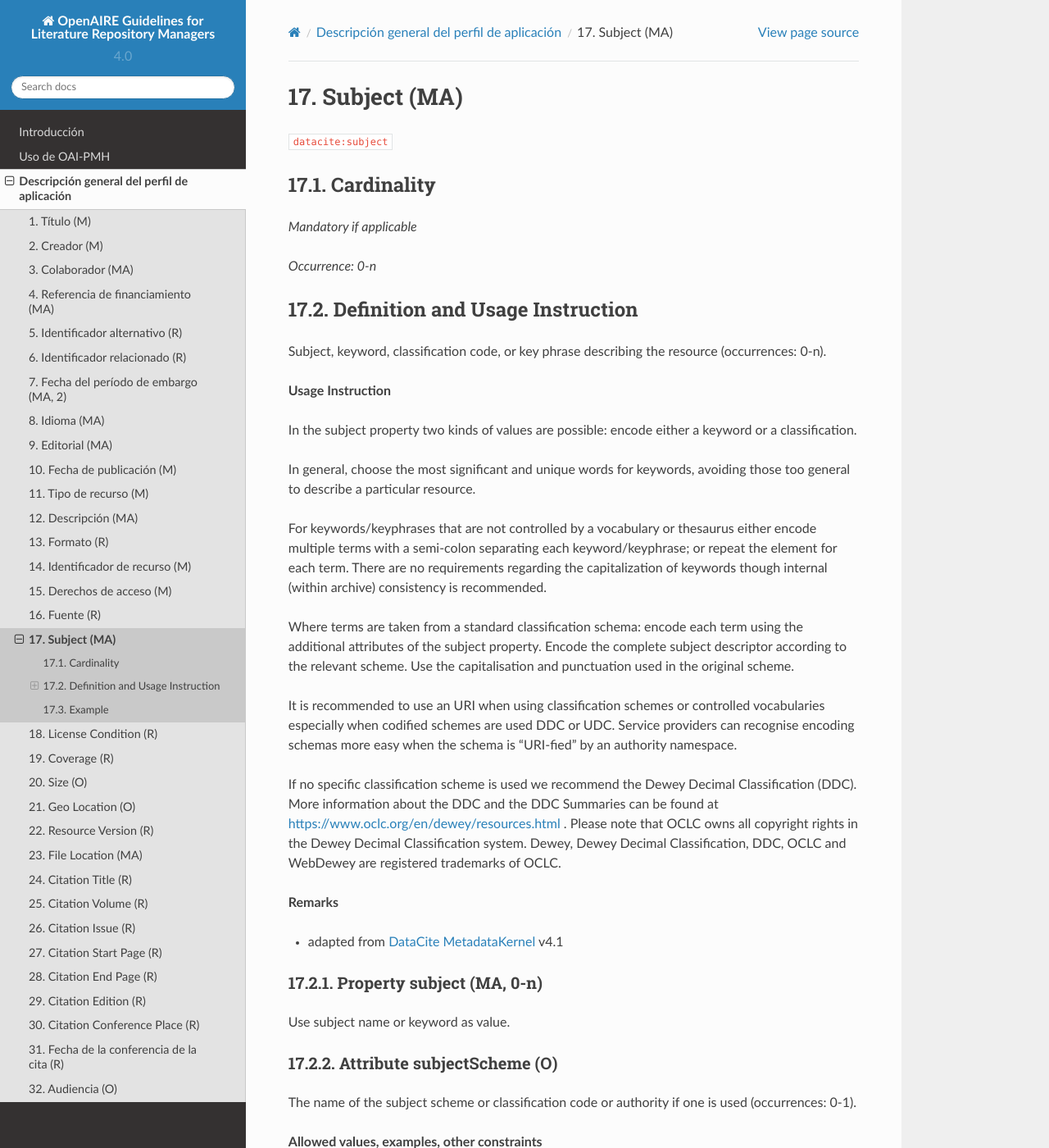
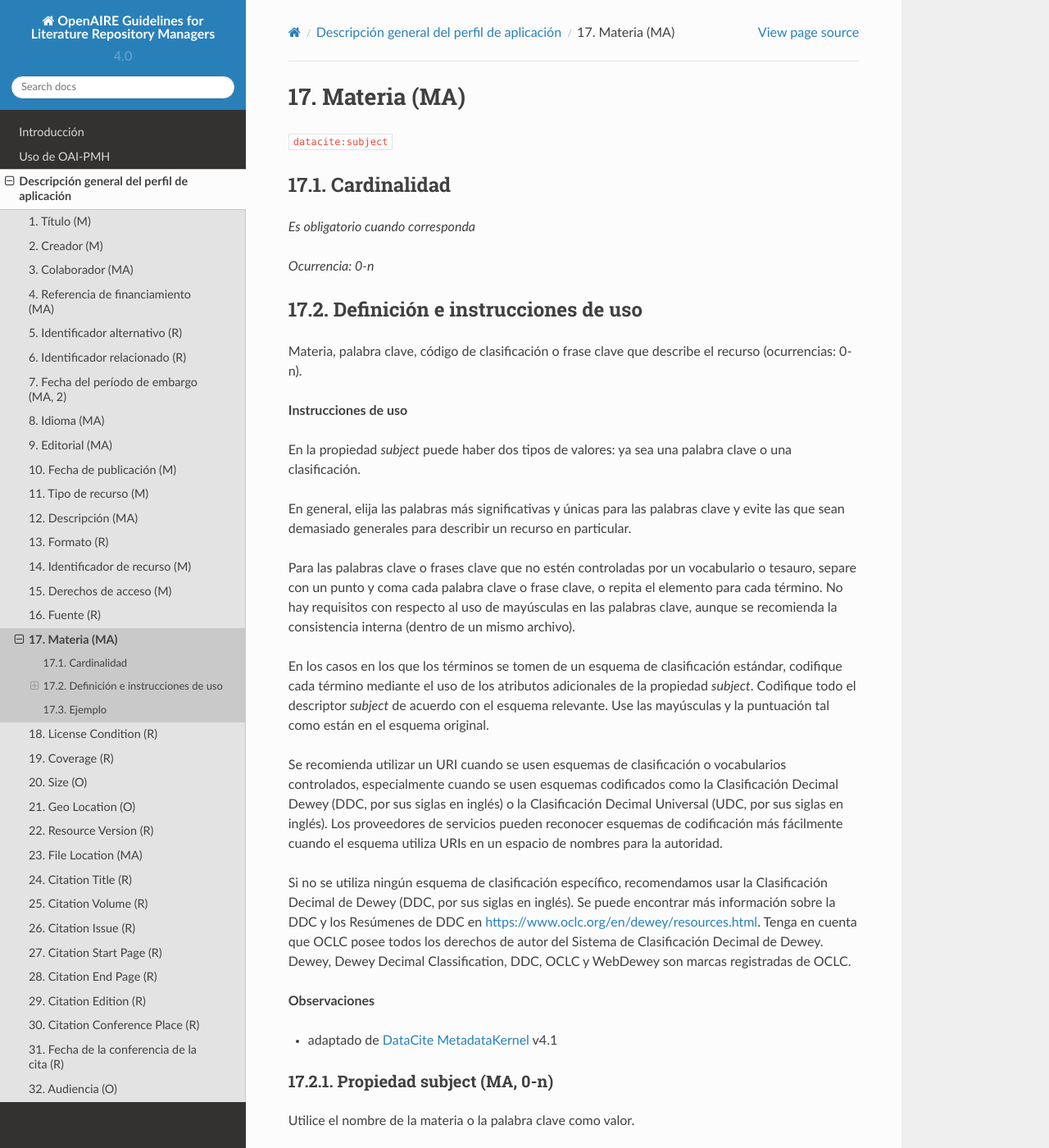
Before and after one commit to memoemg/openAIRE4, a Sphinx documentation site: the page built from docs/field_subject.rst, in a window 1280 px wide and 1400 px high. Shown: the whole window at 82% size. Built offline with Sphinx 7.4.7 and the Read the Docs theme 2.0.0, drawn with Linux system fonts in a browser that asks for light colours; a script that is not in the unit is left out; some of the changed text lies outside the part shown.

Commit message:
Update field_subject.rst

```diff
--- a/docs/field_subject.rst
+++ b/docs/field_subject.rst
@@ -1,76 +1,74 @@
 .. _dci:subject:
 
-Subject (MA)
+Materia (MA)
 ============
 
 ``datacite:subject``
 
-Cardinality
-~~~~~~~~~~~
+Cardinalidad
+~~~~~~~~~~~~
 
-*Mandatory if applicable*
+*Es obligatorio cuando corresponda*
 
-*Occurrence: 0-n*
+*Ocurrencia: 0-n*
 
-Definition and Usage Instruction
-~~~~~~~~~~~~~~~~~~~~~~~~~~~~~~~~
+Definición e instrucciones de uso
+~~~~~~~~~~~~~~~~~~~~~~~~~~~~~~~~~
 
-Subject, keyword, classification code, or key phrase describing the resource (occurrences: 0-n).
+Materia, palabra clave, código de clasificación o frase clave que describe el recurso (ocurrencias: 0-n).
 
 
-**Usage Instruction**
+**Instrucciones de uso**
 
-In the subject property two kinds of values are possible: encode either a keyword or a classification.
+En la propiedad *subject* puede haber dos tipos de valores: ya sea una palabra clave o una clasificación.
 
-In general, choose the most significant and unique words for keywords, avoiding those too general to describe a particular resource.
+En general, elija las palabras más significativas y únicas para las palabras clave y evite las que sean demasiado generales para describir un recurso en particular.
 
-For keywords/keyphrases that are not controlled by a vocabulary or thesaurus either encode multiple terms with a semi-colon separating each keyword/keyphrase;
-or repeat the element for each term. There are no requirements regarding the capitalization of keywords though internal (within archive) consistency is recommended.
+Para las palabras clave o frases clave que no estén controladas por un vocabulario o tesauro, separe con un punto y coma cada palabra clave o frase clave, o repita el elemento para cada término. No hay requisitos con respecto al uso de mayúsculas en las palabras clave, aunque se recomienda la consistencia interna (dentro de un mismo archivo).
 
-Where terms are taken from a standard classification schema: encode each term using the additional attributes of the subject property. Encode the complete subject descriptor according to the relevant scheme. Use the capitalisation and punctuation used in the original scheme.
+En los casos en los que los términos se tomen de un esquema de clasificación estándar, codifique cada término mediante el uso de los atributos adicionales de la propiedad *subject*. Codifique todo el descriptor *subject* de acuerdo con el esquema relevante. Use las mayúsculas y la puntuación tal como están en el esquema original.
 
-It is recommended to use an URI when using classification schemes or controlled vocabularies especially when codified schemes are used DDC or UDC. Service providers can recognise encoding schemas more easy when the schema is “URI-fied” by an authority namespace.
+Se recomienda utilizar un URI cuando se usen esquemas de clasificación o vocabularios controlados, especialmente cuando se usen esquemas codificados como la Clasificación Decimal Dewey (DDC, por sus siglas en inglés) o la Clasificación Decimal Universal (UDC, por sus siglas en inglés). Los proveedores de servicios pueden reconocer esquemas de codificación más fácilmente cuando el esquema utiliza URIs en un espacio de nombres para la autoridad.
 
-If no specific classification scheme is used we recommend the Dewey Decimal Classification (DDC).
-More information about the DDC and the DDC Summaries can be found at https://www.oclc.org/en/dewey/resources.html . Please note that OCLC owns all copyright rights in the Dewey Decimal Classification system. Dewey, Dewey Decimal Classification, DDC, OCLC and WebDewey are registered trademarks of OCLC.
+Si no se utiliza ningún esquema de clasificación específico, recomendamos usar la Clasificación Decimal de Dewey (DDC, por sus siglas en inglés). Se puede encontrar más información sobre la DDC y los Resúmenes de DDC en https://www.oclc.org/en/dewey/resources.html. Tenga en cuenta que OCLC posee todos los derechos de autor del Sistema de Clasificación Decimal de Dewey. Dewey, Dewey Decimal Classification, DDC, OCLC y WebDewey son marcas registradas de OCLC.
 
-**Remarks**
+**Observaciones**
 
-* adapted from `DataCite MetadataKernel`_ v4.1
+* adaptado de `DataCite MetadataKernel`_ v4.1
 
-Property subject (MA, 0-n)
---------------------------
+Propiedad subject (MA, 0-n)
+---------------------------
 
-Use subject name or keyword as value.
+Utilice el nombre de la materia o la palabra clave como valor.
 
 .. _dci:subject_subjectScheme:
 
-Attribute subjectScheme (O)
----------------------------
-The name of the subject scheme or classification code or authority if one is used (occurrences: 0-1).
+Atributo subjectScheme (O)
+--------------------------
+Nombre del esquema de la materia o código de clasificación o autoridad, si se usa alguno de ellos (ocurrencias: 0-1).
 
-**Allowed values, examples, other constraints**
+**Valores permitidos, ejemplos y otras restricciones**
 
-Free text.
+Texto libre.
 
 .. _dci:subject_schemeUri:
 
-Attribute schemeURI (O)
------------------------
-The URI of the subject identifier scheme (occurrences: 0-1).
+Atributo schemeURI (O)
+----------------------
+URI del esquema de identificador de materia (ocurrencia: 0-1).
 
-**Allowed values, examples, other constraints**
+**Valores permitidos, ejemplos y otras restricciones**
 
-Examples:
+Ejemplos:
 
 * http://id.loc.gov/authorities/subjects
 * http://dewey.info/
 
-Attribute valueURI (O)
-----------------------
-The URI of the subject term.
+Atributo valueURI (O)
+---------------------
+URI del término materia.
 
-Example
+Ejemplo
 ~~~~~~~
 .. code-block:: xml
    :linenos:
```
